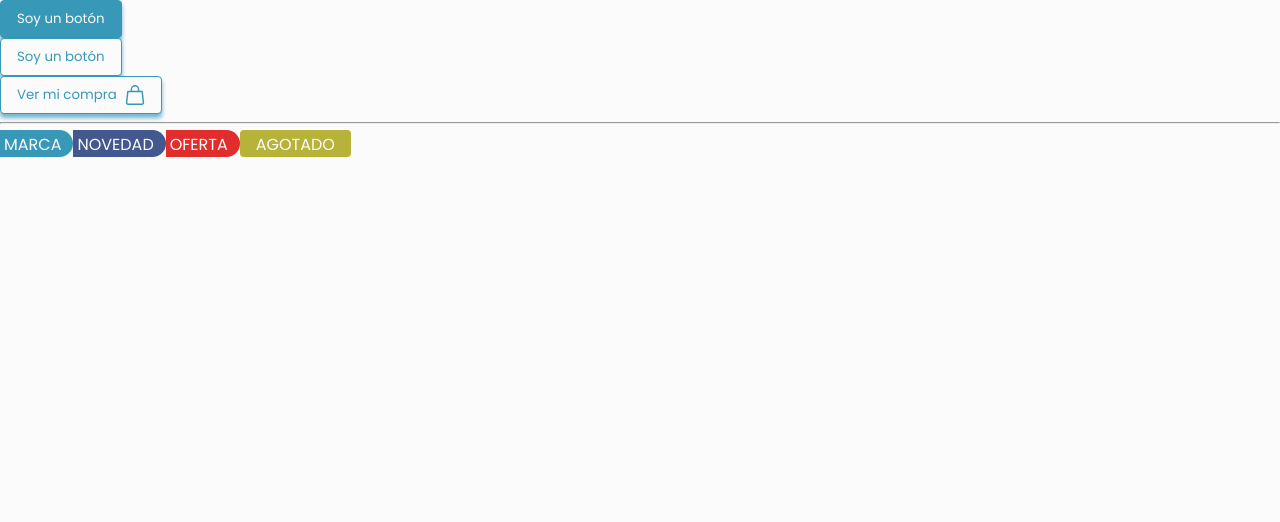
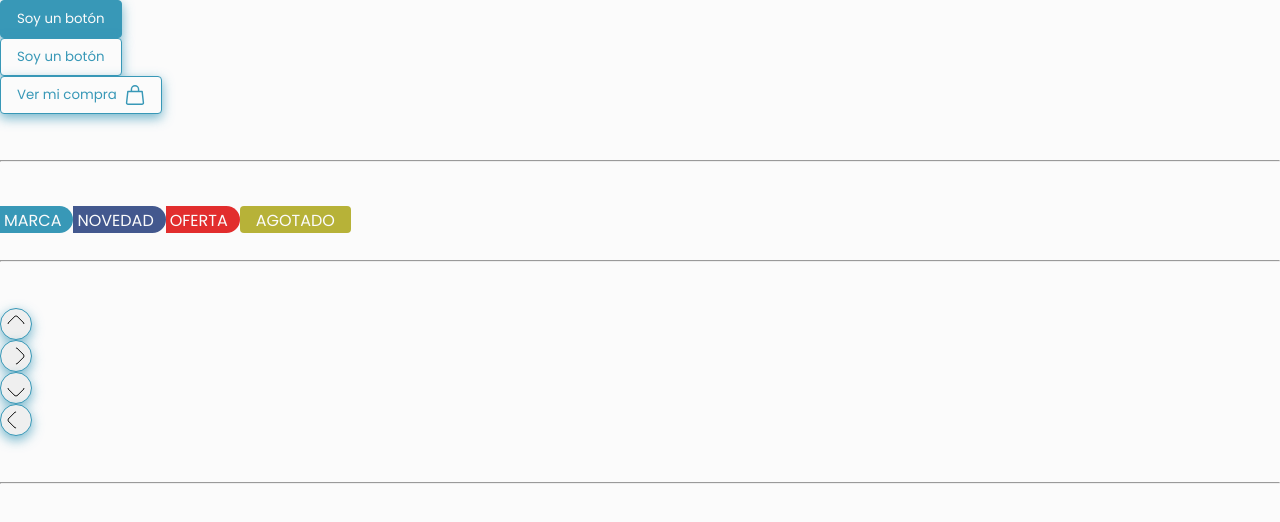
Before and after one commit to Ariel2911/hogar-en-madera, a React (Vite) app: page / in a window 1280 px wide. Shown: the top 522 px of the page. Built offline with nearby package versions, Linux system fonts and the light colour scheme.

Commit message:
Agrega componente ArrowButton

```diff
--- a/src/App.tsx
+++ b/src/App.tsx
@@ -3,6 +3,7 @@ import GlobalStyle from './styled/global';
 import theme from './styled/theme';
 import Button, { StyleTypeEnum } from './components/button';
 import Tag, { TagTypeEnum } from './components/tag';
+import ArrowButton, { ArrowTypeEnum } from './components/arrowButton';
 
 import { iconBag } from './components/iconos';
 
@@ -18,11 +19,29 @@ function App(): JSX.Element {
 				styleType={StyleTypeEnum.ghost}
 				svg={iconBag}
 			/>
+			<br />
+			<br />
 			<hr />
+			<br />
+			<br />
 			<Tag name='marca' tagType={TagTypeEnum.destacado} />
 			<Tag name='novedad' tagType={TagTypeEnum.novedad} />
 			<Tag name='oferta' tagType={TagTypeEnum.oferta} />
 			<Tag name='agotado' tagType={TagTypeEnum.agotado} />
+			<br />
+			<br />
+			<hr />
+			<br />
+			<br />
+			<ArrowButton arrowType={ArrowTypeEnum.arriba} />
+			<ArrowButton arrowType={ArrowTypeEnum.derecha} />
+			<ArrowButton arrowType={ArrowTypeEnum.abajo} />
+			<ArrowButton arrowType={ArrowTypeEnum.izquierda} />
+			<br />
+			<br />
+			<hr />
+			<br />
+			<br />
 		</ThemeProvider>
 	);
 }
--- /dev/null
+++ b/src/components/arrowButton.tsx
@@ -0,0 +1,58 @@
+import styled from 'styled-components';
+
+const Container = styled.button`
+	display: flex;
+	align-items: center;
+	justify-content: center;
+	width: 32px;
+	height: 32px;
+	border: 1px solid ${(props) => props.theme.colors.secondary};
+	outline: none;
+	border-radius: 50%;
+	cursor: pointer;
+	box-shadow: ${(props) => props.theme.shadown};
+
+	&:hover {
+		transform: scale(1.1);
+	}
+`;
+
+const Arrow = styled.div<{ arrowType: ArrowTypeEnum }>`
+	width: 14px;
+	height: 14px;
+	border-color: ${(props) => props.theme.colors.black};
+	border-left-color: transparent;
+	border-bottom-color: transparent;
+	border-width: 1.5px;
+	border-style: solid;
+	border-radius: 4px;
+
+	transform: ${({ arrowType }) => {
+		const type = {
+			arriba: 'rotate(-45deg)',
+			derecha: 'rotate(45deg)',
+			abajo: 'rotate(135deg)',
+			izquierda: 'rotate(-135deg)',
+		};
+		return type[arrowType];
+	}};
+`;
+
+export enum ArrowTypeEnum {
+	arriba = 'arriba',
+	derecha = 'derecha',
+	abajo = 'abajo',
+	izquierda = 'izquierda',
+}
+
+interface Props {
+	arrowType: ArrowTypeEnum;
+}
+
+const App = (props: Props): JSX.Element => (
+	<Container>
+		<Arrow arrowType={props.arrowType} />
+	</Container>
+);
+
+export default App;
--- a/src/styled/theme.ts
+++ b/src/styled/theme.ts
@@ -22,7 +22,7 @@ const theme: DefaultTheme = {
 		},
 	},
 
-	shadown: '0 4px 4px #3897B7B3',
+	shadown: '0 4px 12px #3897B7B3',
 };
 
 export default theme;
```
